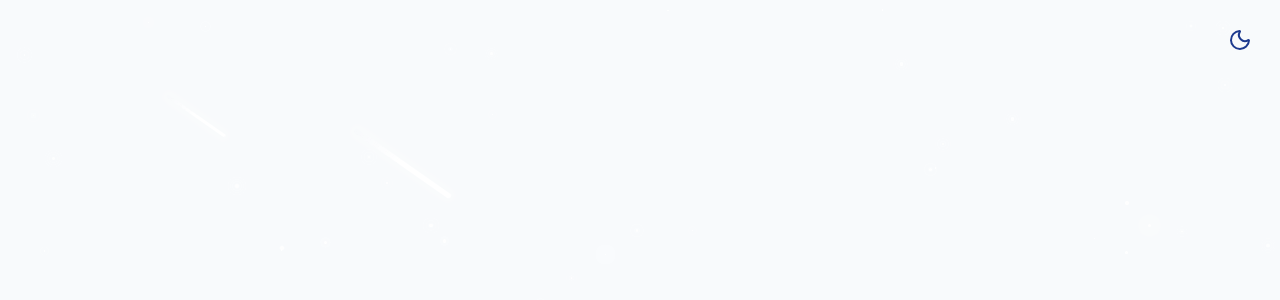
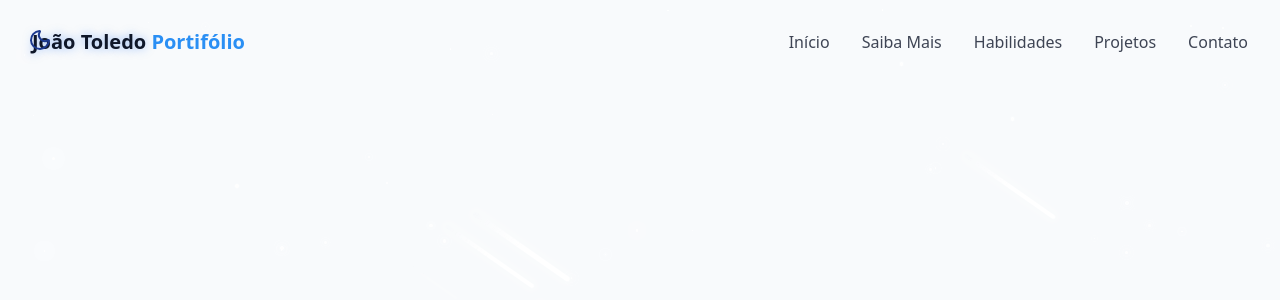
Before and after one commit to Joao-toledo/portifolio-cp3, a React (Vite) app: page / in a window 1280 px wide. Shown: the top 300 px of the page. Built offline with nearby package versions, Linux system fonts and the light colour scheme.

Commit message:
feat: NavBar

```diff
--- /dev/null
+++ b/src/componets/NavBar.jsx
@@ -0,0 +1,91 @@
+import { cn } from "../lib/utilidade.js";
+import { Menu, X } from "lucide-react";
+import { useEffect, useState } from "react";
+
+const navItems = [
+  { name: "Início", href: "#hero" },
+  { name: "Saiba Mais", href: "#about" },
+  { name: "Habilidades", href: "#skills" },
+  { name: "Projetos", href: "#projects" },
+  { name: "Contato", href: "#contact" },
+];
+
+export const Navbar = () => {
+  const [isScrolled, setIsScrolled] = useState(false);
+  const [isMenuOpen, setIsMenuOpen] = useState(false);
+
+  useEffect(() => {
+    const handleScroll = () => {
+      setIsScrolled(window.screenY > 10);
+    };
+
+    window.addEventListener("scroll", handleScroll);
+    return () => window.removeEventListener("scroll", handleScroll);
+  }, []);
+  return (
+    <nav
+      className={cn(
+        "fixed w-full z-40 transition-all duration-300 top-2",
+        isScrolled ? "py-3 bg-background/80 backdrop-blur-md shadow-xs" : "py-5"
+      )}
+    >
+      <div className="container flex items-center justify-between">
+        <a
+          className="text-xl font-bold text-primary flex items-center"
+          href="#hero"
+        >
+          <span className="relative z-10">
+            <span className="text-glow text-foreground"> João Toledo </span>{" "}
+            Portifólio
+          </span>
+        </a>
+
+        {/* desktop nav */}
+        <div className="hidden md:flex space-x-8">
+          {navItems.map((item, key) => (
+            <a
+              key={key}
+              href={item.href}
+              className="text-foreground/80 hover:text-primary transition-colors duration-300"
+            >
+              {item.name}
+            </a>
+          ))}
+        </div>
+
+        {/* mobile nav */}
+
+        <button
+          onClick={() => setIsMenuOpen((prev) => !prev)}
+          className="md:hidden p-2 text-foreground z-50"
+          aria-label={isMenuOpen ? "Close Menu" : "Open Menu"}
+        >
+          {isMenuOpen ? <X size={24} /> : <Menu size={24} />}{" "}
+        </button>
+
+        <div
+          className={cn(
+            "fixed inset-0 bg-background/95 backdroup-blur-md z-40 flex flex-col items-center justify-center",
+            "transition-all duration-300 md:hidden",
+            isMenuOpen
+              ? "opacity-100 pointer-events-auto"
+              : "opacity-0 pointer-events-none"
+          )}
+        >
+          <div className="flex flex-col space-y-8 text-xl">
+            {navItems.map((item, key) => (
+              <a
+                key={key}
+                href={item.href}
+                className="text-foreground/80 hover:text-primary transition-colors duration-300"
+                onClick={() => setIsMenuOpen(false)}
+              >
+                {item.name}
+              </a>
+            ))}
+          </div>
+        </div>
+      </div>
+    </nav>
+  );
+};
--- a/src/componets/Tema.jsx
+++ b/src/componets/Tema.jsx
@@ -32,7 +32,7 @@ export const Tema = () => {
     <button
       onClick={toggleTheme}
       className={cn(
-        "fixed max-sm:hidden top-5 right-5 z-50 p-2 rounded-full transition-colors duration-300",
+        "fixed max-sm:hidden top-5 left-5 z-50 p-2 rounded-full transition-colors duration-300",
         "focus:outlin-hidden"
       )}
     >
--- a/src/index.css
+++ b/src/index.css
@@ -20,45 +20,21 @@
   --animate-meteor: meteor 5s linear infinite;
 
   @keyframes float {
-    0%,
-    100% {
-      transform: translateY(0);
-    }
-    50% {
-      transform: translateY(-10px);
-    }
+    0%, 100% { transform: translateY(0); }
+    50% { transform: translateY(-10px); }
   }
   @keyframes pulse-subtle {
-    0%,
-    100% {
-      opacity: 1;
-    }
-    50% {
-      opacity: 0.8;
-    }
+    0%, 100% { opacity: 1; }
+    50% { opacity: 0.8; }
   }
   @keyframes fade-in {
-    from {
-      opacity: 0;
-      transform: translateY(20px);
-    }
-    to {
-      opacity: 1;
-      transform: translateY(0);
-    }
+    from { opacity: 0; transform: translateY(20px); }
+    to { opacity: 1; transform: translateY(0); }
   }
   @keyframes meteor {
-    0% {
-      transform: rotate(215deg) translateX(0);
-      opacity: 1;
-    }
-    70% {
-      opacity: 1;
-    }
-    100% {
-      transform: rotate(215deg) translateX(-500px);
-      opacity: 0;
-    }
+    0% { transform: rotate(215deg) translateX(0); opacity: 1; }
+    70% { opacity: 1; }
+    100% { transform: rotate(215deg) translateX(-500px); opacity: 0; }
   }
 }
 
@@ -69,7 +45,8 @@
 
     --card: 0 0% 100%;
 
-    --primary: 250 47% 60%;
+    /* 🔵 Cor primária (azul claro) */
+    --primary: 210 90% 56%;
     --primary-foreground: 210 40% 98%;
 
     --border: 214 32% 91%;
@@ -81,7 +58,8 @@
 
     --card: 222 47% 8%;
 
-    --primary: 250 65% 65%;
+    /* 🔵 Cor primária (azul mais forte no tema escuro) */
+    --primary: 210 80% 60%;
     --primary-foreground: 213 31% 91%;
 
     --border: 217 33% 20%;
@@ -105,32 +83,25 @@
   margin-inline: auto;
   padding-inline: 2rem;
 
-  @media (width >= 640px) {
-    max-width: 640px;
-  }
-  @media (width >= 768px) {
-    max-width: 768px;
-  }
-  @media (width >= 1024px) {
-    max-width: 1024px;
-  }
-  @media (width >= 1280px) {
-    max-width: 1280px;
-  }
-  @media (width >= 1400px) {
-    max-width: 1400px;
-  }
+  @media (width >= 640px) { max-width: 640px; }
+  @media (width >= 768px) { max-width: 768px; }
+  @media (width >= 1024px) { max-width: 1024px; }
+  @media (width >= 1280px) { max-width: 1280px; }
+  @media (width >= 1400px) { max-width: 1400px; }
 }
 
+/* 🔵 Brilho azul suave */
 @utility text-glow {
   @apply relative;
-  text-shadow: 0 0 10px rgba(167, 139, 250, 0.5);
+  text-shadow: 0 0 10px rgba(59, 130, 246, 0.5); /* azul-500 */
 }
 
+/* Efeito de hover em cartões */
 @utility card-hover {
   @apply transition-transform duration-300 hover:scale-[1.02] hover:shadow-lg;
 }
 
+/* Borda com gradiente suave */
 @utility gradient-border {
   @apply relative rounded-md;
   background: linear-gradient(to right, hsl(var(--card)), hsl(var(--card)));
@@ -138,17 +109,20 @@
   border: 1px solid transparent;
 }
 
+/* 🔵 Botão com brilho azul */
 @utility cosmic-button {
   @apply px-6 py-2 rounded-full bg-primary text-primary-foreground font-medium
-         transition-all duration-300 hover:shadow-[0_0_10px_rgba(139,92,246,0.5)]
+         transition-all duration-300 hover:shadow-[0_0_10px_rgba(59,130,246,0.5)]
          hover:scale-105 active:scale-95;
 }
 
+/* Estrelas brancas */
 @utility star {
   @apply absolute rounded-full bg-white;
   box-shadow: 0 0 10px 2px rgba(255, 255, 255, 0.4);
 }
 
+/* Meteoro branco */
 @utility meteor {
   @apply absolute bg-linear-to-r from-white via-white to-transparent rounded-full;
   box-shadow: 0 0 10px 5px rgba(255, 255, 255, 0.3);
--- a/src/pages/Home.jsx
+++ b/src/pages/Home.jsx
@@ -1,4 +1,5 @@
 import { Estrela } from "../componets/Estrela";
+import { Navbar } from "../componets/NavBar";
 import { Tema } from "../componets/Tema";
 
 export const Home = () => {
@@ -6,6 +7,7 @@ export const Home = () => {
         <div className="min-h-screen bg-background text-foreground overflow-x-hidden">
             <Tema/>
             <Estrela />
+            <Navbar />
 
         </div>
     )
```
